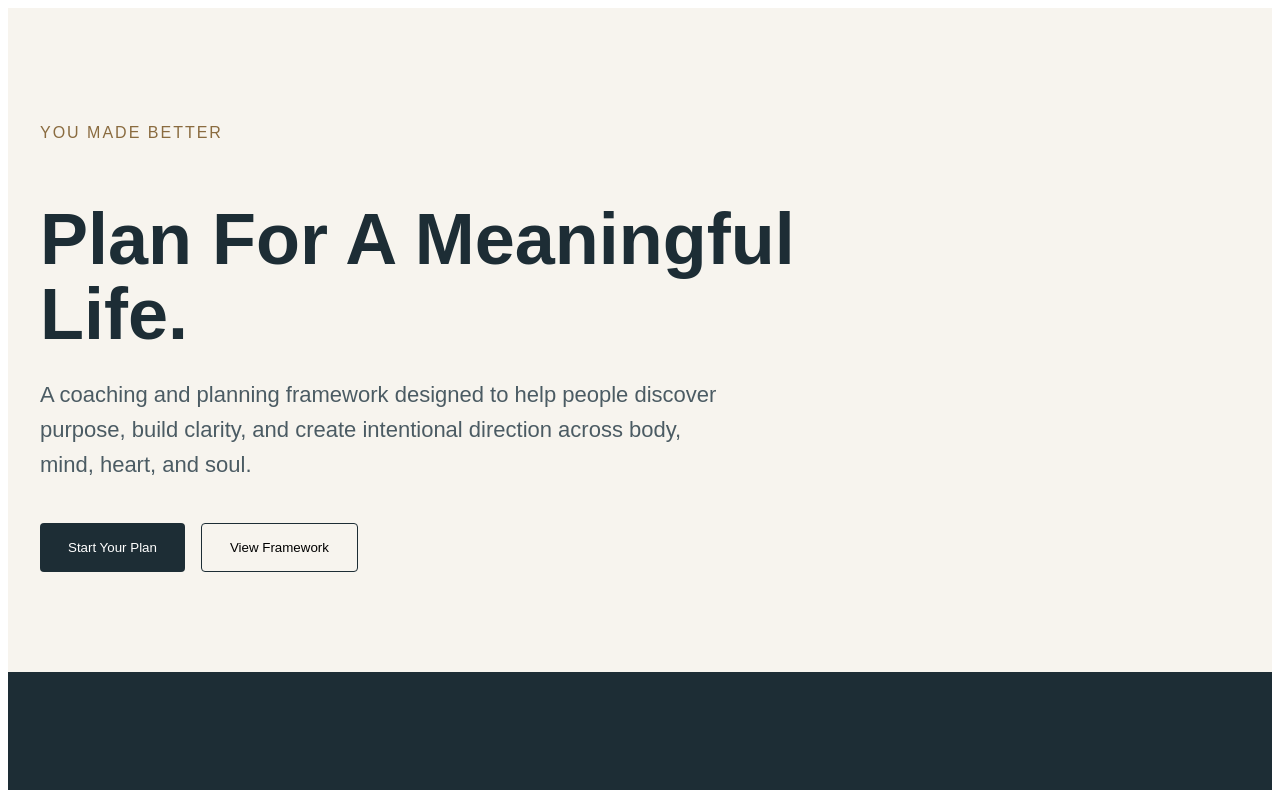
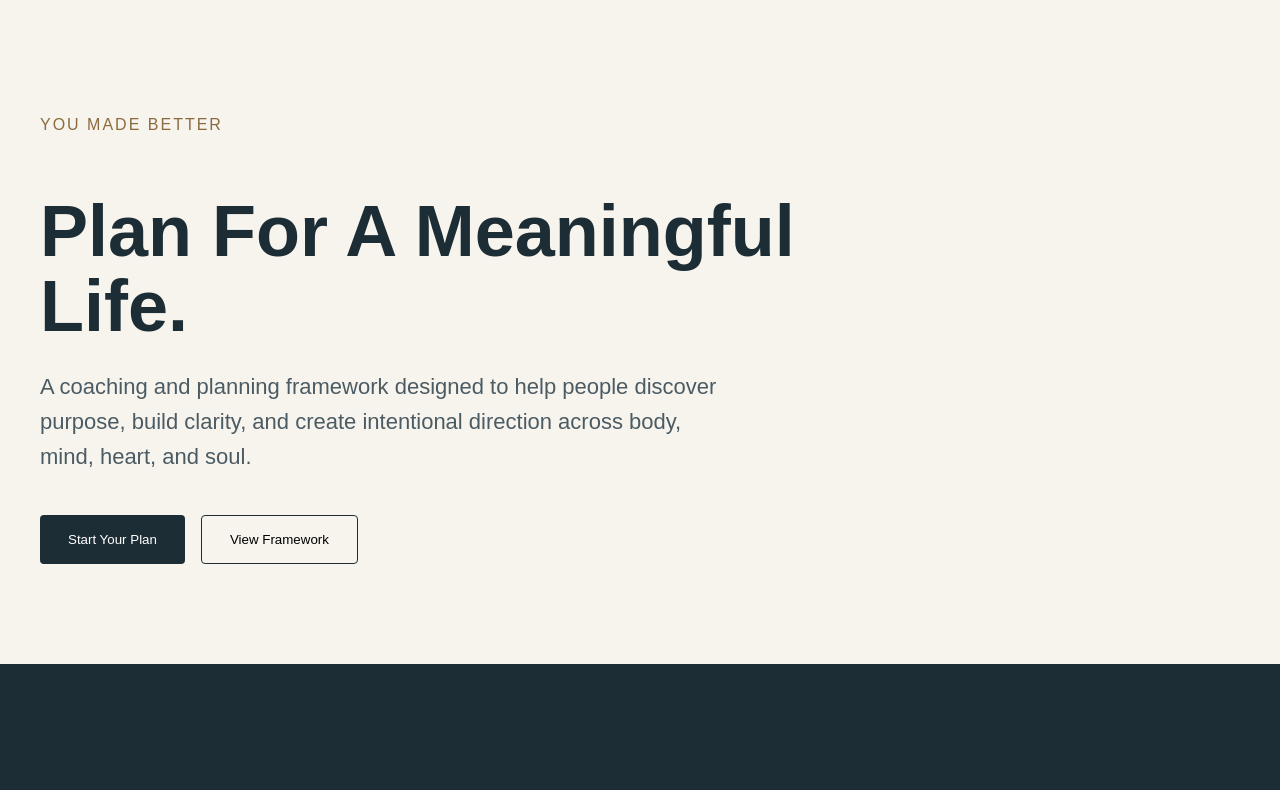
Before and after one commit to heathernickel/you-made-better, a Next.js app: page / in a window 1280 px wide. Shown: the top 790 px of the page. Built offline with nearby package versions, Linux system fonts and the light colour scheme.

Commit message:
Add root layout

```diff
--- /dev/null
+++ b/app/layout.tsx
@@ -0,0 +1,12 @@
+export const metadata = {
+  title: 'You Made Better',
+  description: 'Planning for a meaningful life'
+}
+
+export default function RootLayout({ children }: { children: React.ReactNode }) {
+  return (
+    <html lang="en">
+      <body style={{margin:0}}>{children}</body>
+    </html>
+  )
+}
```
